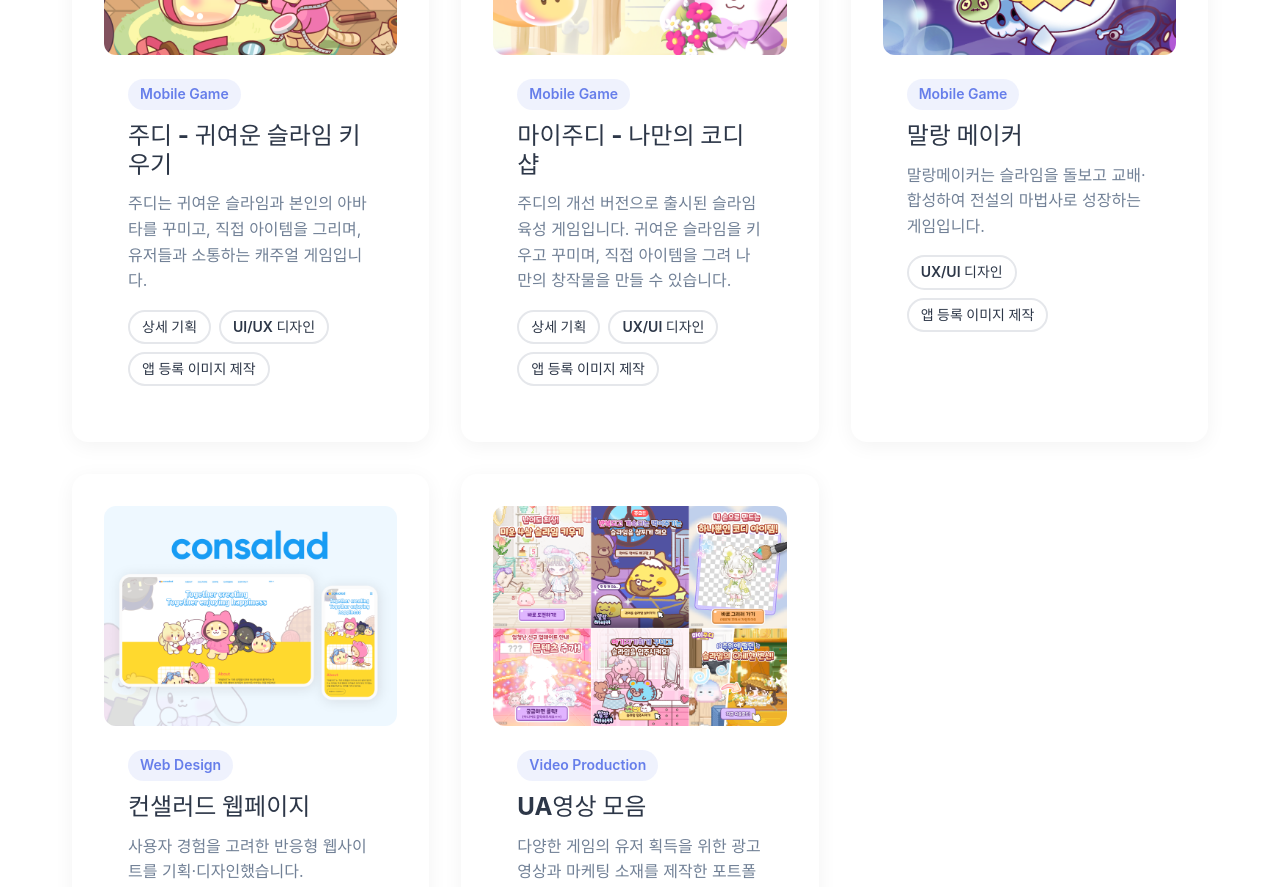
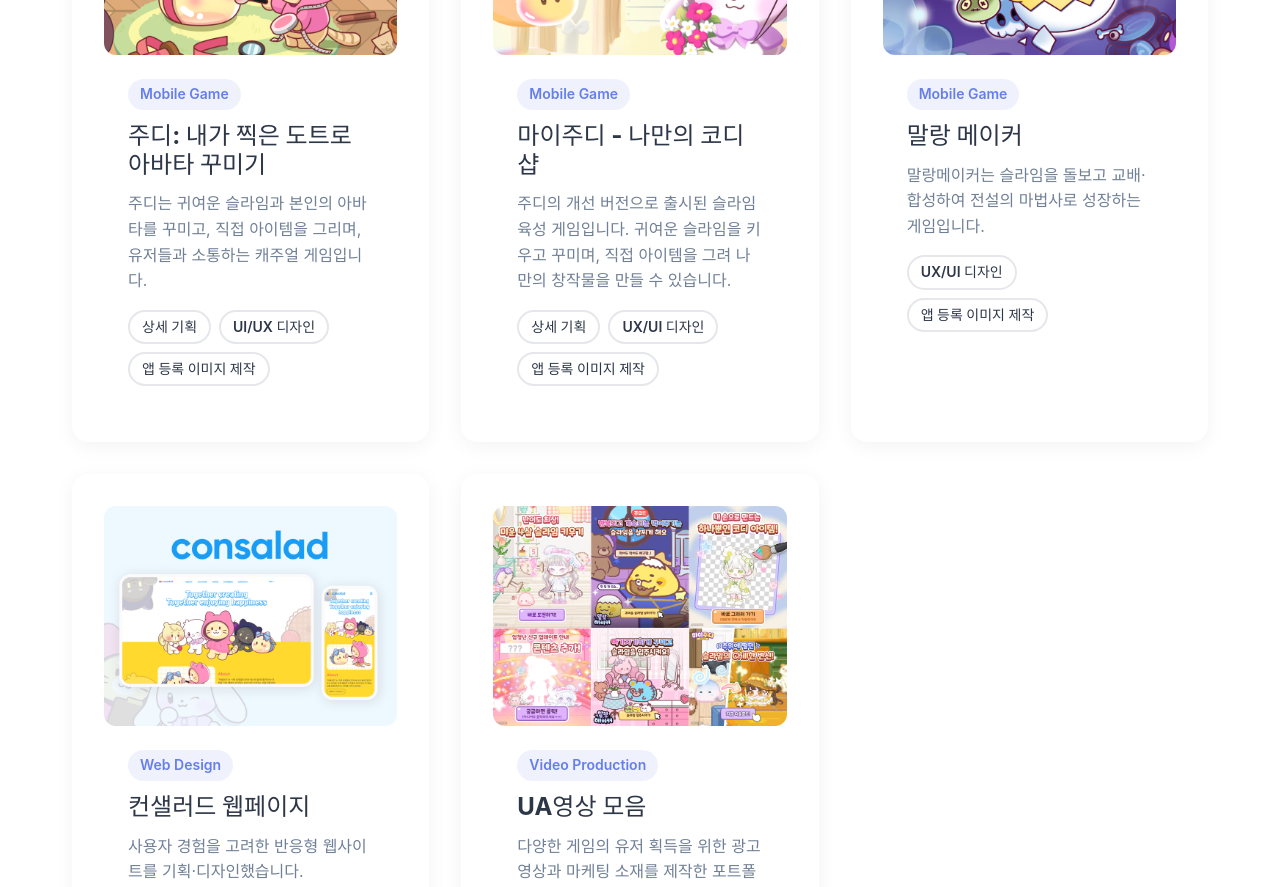
Before and after one commit to yjmeoiin/yjmeoiin.github.io, a React (Vite) app: page / in a window 1280 px wide. Shown: the part 2280-3167 px from the top of the page. Built offline with nearby package versions, Linux system fonts and the light colour scheme.

Commit message:
게임 타이틀 수정

```diff
--- a/src/components/Portfolio.jsx
+++ b/src/components/Portfolio.jsx
@@ -68,7 +68,7 @@ function Portfolio() {
   const projects = [
     {
       id: 1,
-      title: '주디 - 귀여운 슬라임 키우기',
+      title: '주디: 내가 찍은 도트로 아바타 꾸미기',
       category: 'Mobile Game',
       description: '주디는 귀여운 슬라임과 본인의 아바타를 꾸미고, 직접 아이템을 그리며, 유저들과 소통하는 캐주얼 게임입니다.',
       image: '/images/Project1-thumbnail.png', // 카드용 썸네일 이미지
@@ -432,7 +432,7 @@ function Portfolio() {
             ]
           },
           {
-            title: '마이주디 - 나만의 코디샵',
+            title: '마이주디 : 나만의 코디샵',
             features: [
               {
                 title: 'UA 영상',
@@ -455,7 +455,7 @@ function Portfolio() {
             ]
           },
           {
-            title: '말랑 메이커',
+            title: '말랑 메이커 : 슬라임 교배 마스터',
             features: [
               {
                 title: 'UA 영상',
```
